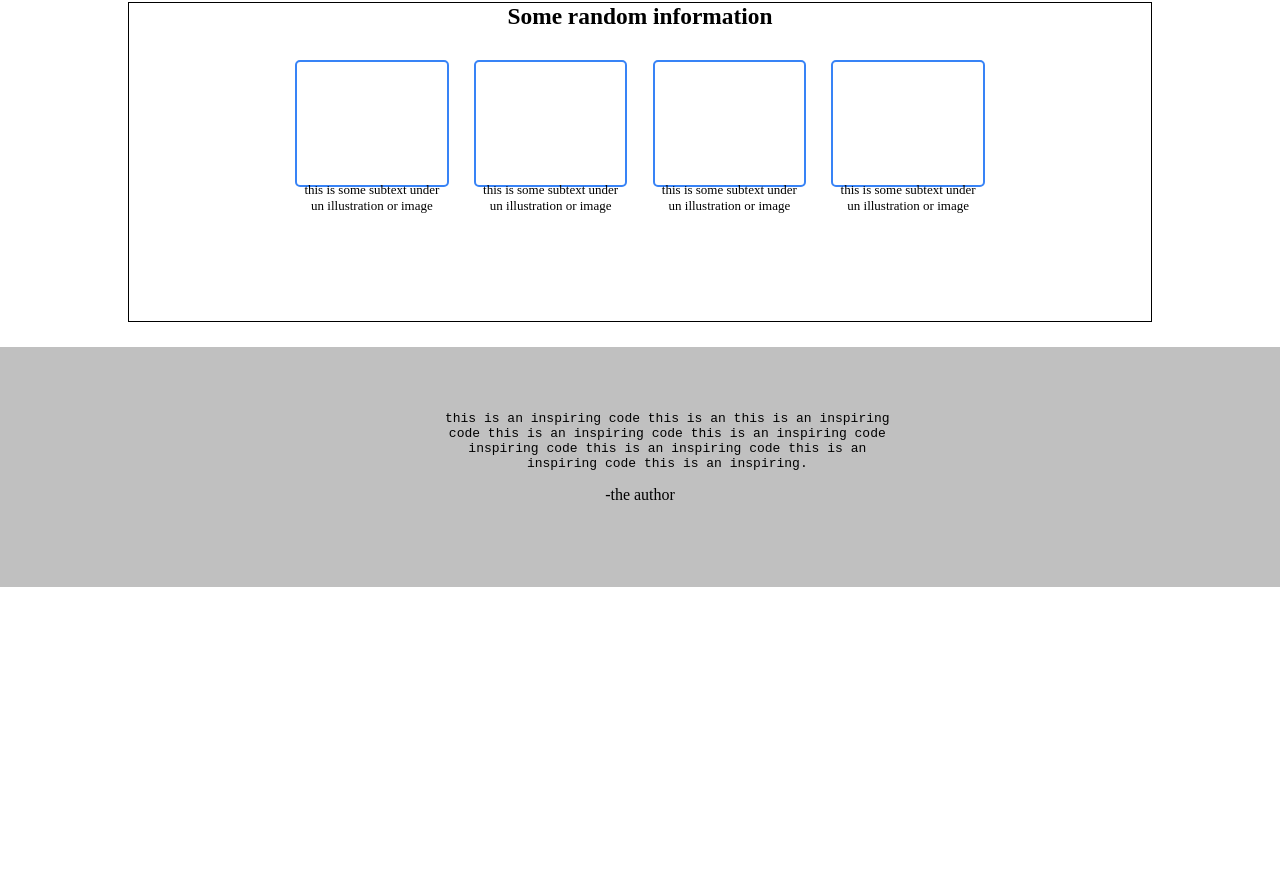
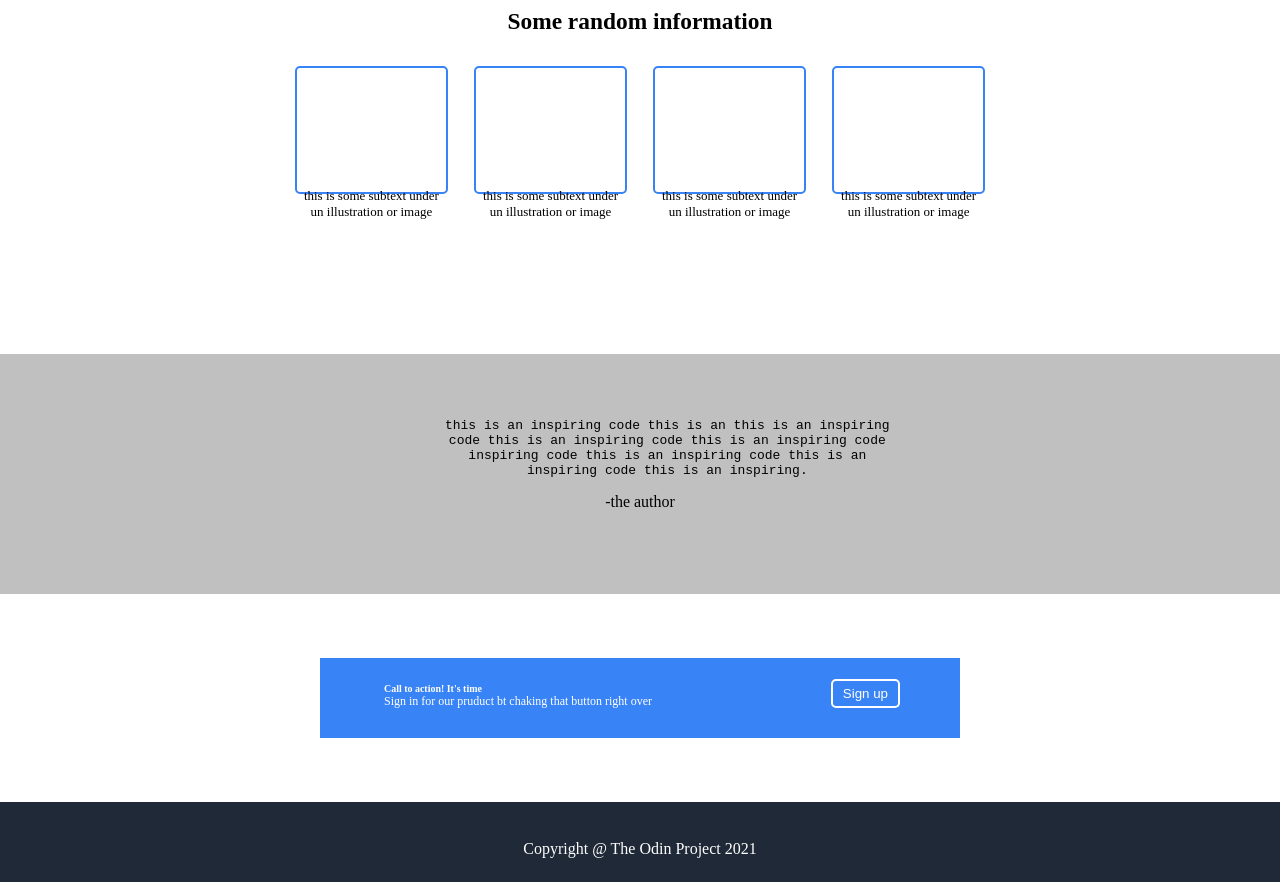
Before and after one commit to zahra45/CSS_assi, a plain HTML site: page index.html in a window 1280 px wide. Shown: the part 424-1306 px from the top of the page. Before the commit the page ends 1011 px from the top, so only its background shows below. Drawn offline with Linux system fonts and the light colour scheme.

Commit message:
new changes

```diff
--- a/css/style.css
+++ b/css/style.css
@@ -5,7 +5,6 @@
 }
 
 .header{
-    border: 1px dashed red;
     background-color:#1F2937 ;
     height: 50%;
     width: auto;
@@ -68,7 +67,7 @@
     padding: 10%;
 }
 .first-content{
-    border: 1px solid black;
+
     height: 40%;
     margin: 2% 10%;
     text-align: center;
@@ -94,3 +93,32 @@
     text-align: center;
     padding: 5%;
 }
+.contact{
+    background-color: #3883F6;
+    color: white;
+    height: 10%;
+    width: 50%;
+    margin: 5% 0% 5% 25%;
+    padding-left: 5%;
+    padding-top: 2%;
+    font-size: 12px;
+}
+.contact button{
+    float: right;
+    border: 2px solid white;
+    background-color:#3883F6;
+    border-radius: 5px;
+    padding: 5px 10px;
+    margin: -30px 60px 50px 0px;
+}
+.contact button a{
+    text-decoration: none;
+    color: white;
+}
+.footer{
+    height: 10%;
+    padding: 3%;
+    text-align: center;
+    background-color: #1F2937;
+    color: white;
+}
--- a/index.html
+++ b/index.html
@@ -60,19 +60,13 @@
        </pre>
         <p>-the author</p>
     </div>
-
-
-
-
-
-
-
-
-
-
-
     <div class="contact">
+        <h5>Call to action! It's time</h5>
+        <p>Sign in for our pruduct bt chaking that button right over</p>
+        <button><a href="">Sign up</a></button>
     </div>
-    <div class="footer"></div>
+    <div class="footer">
+        <p>Copyright @ The Odin Project 2021</p>
+    </div>
 </body>
 </html>
```
